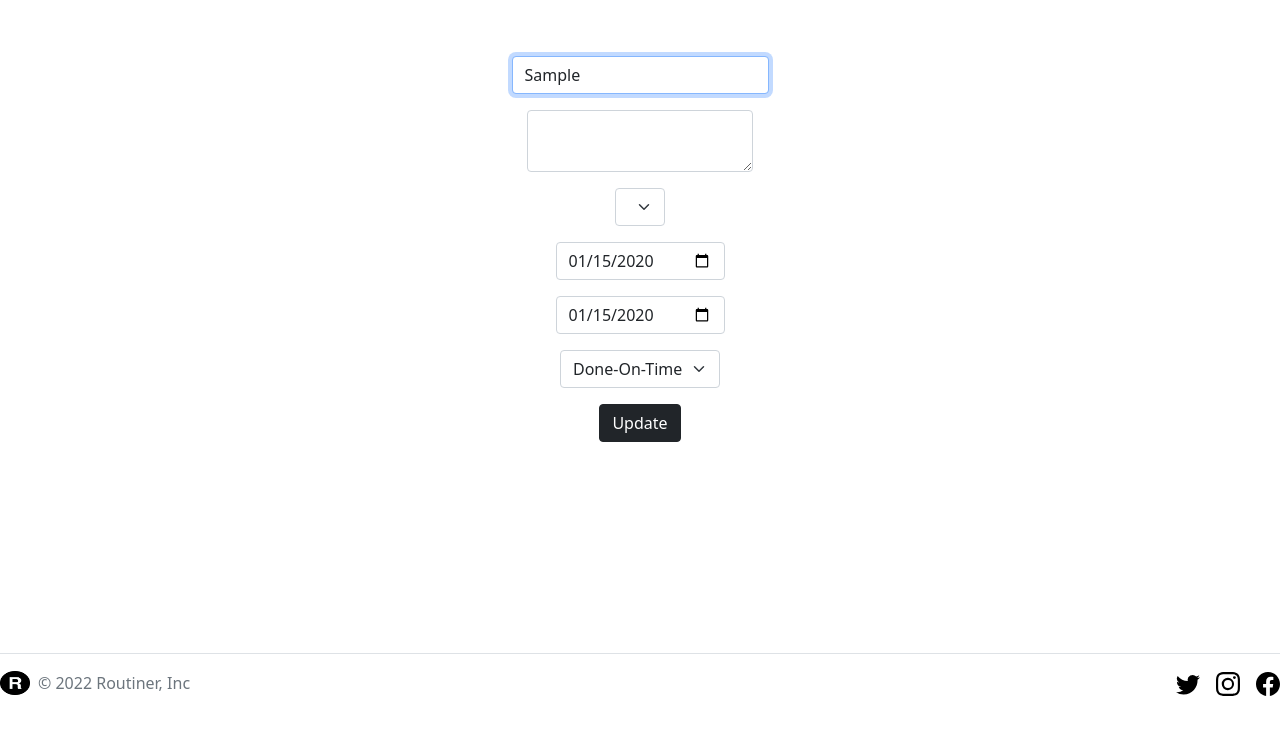
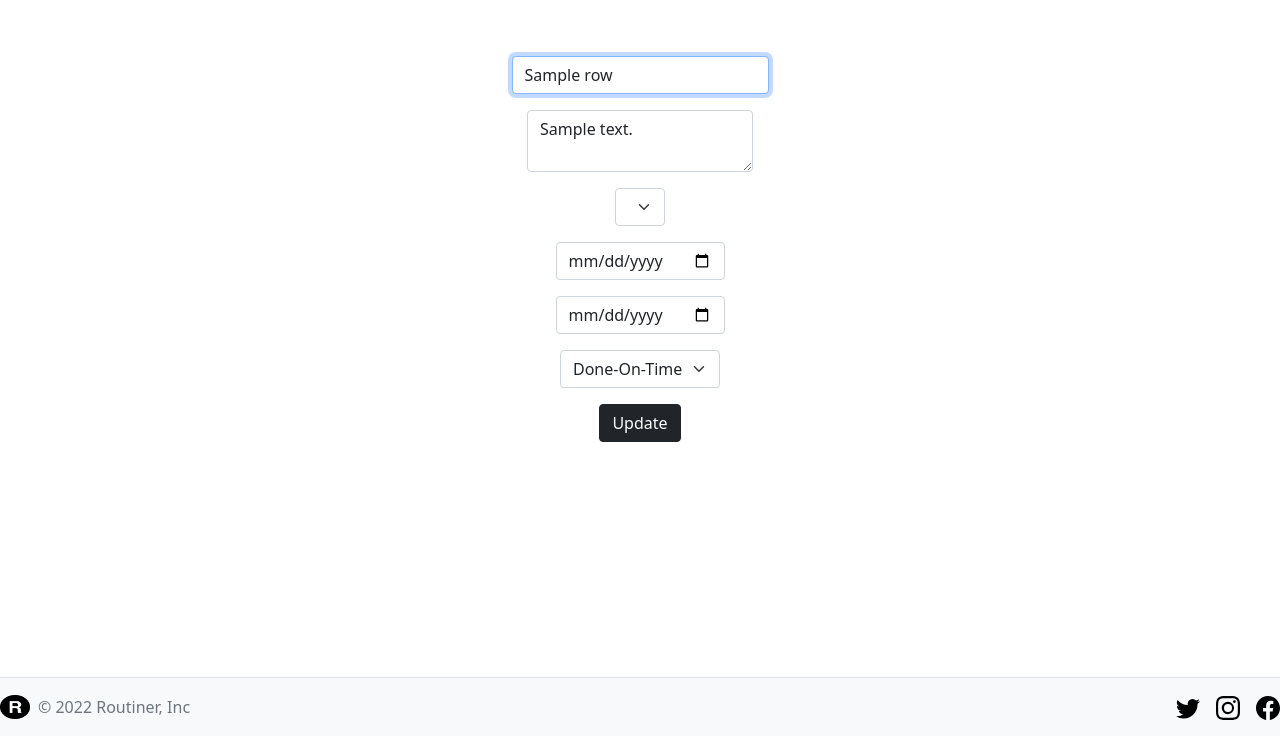
Before and after one commit to ahmedelbrmbaly/routiner, a Flask app: template templates/edit.html in a window 1280 px wide. Shown: the part 64-800 px from the top of the page. Run offline with Flask 2, Linux system fonts and the light colour scheme; the template is opened without the code that fills it: most values are stand-ins (such as "Sample title", 1, 10 or a date in 2020); lists and menus that the app fills with data are empty; some libraries are stand-ins or nearby versions.

Commit message:
UI bugs correction

```diff
--- a/app.py
+++ b/app.py
@@ -180,8 +180,14 @@
 @login_required
 def index():
     rows = db.execute("SELECT * FROM routines WHERE user_id = ?", session["user_id"])
+    rowIdHash = {}
+    rowId = {}
+    for row in rows:
+        s = 'row'+ str(row['ID'])
+        rowId[row['ID']] = s
+        rowIdHash[row['ID']] = '#' + str( rowId[row['ID']])
 
-    return render_template("index.html", rows=rows )
+    return render_template("index.html", rows=rows, rowId=rowId, rowIdHash=rowIdHash )
 
 
 
--- a/templates/edit.html
+++ b/templates/edit.html
@@ -3,10 +3,17 @@
 
 <!-- add form -->
 <br />
-<form action=""{{url_for('edit', routine_id= row["ID"])}}"" method="post">
+<form action="{{url_for('edit', routine_id= row['ID'])}}" method="post">
   <div class="mb-3">
-    <input required autocomplete="off" autofocus class="form-control mx-auto
-    w-auto" name="name" type="text" value={{row["name"]}}>
+    <input
+      required
+      autocomplete="off"
+      autofocus
+      class="form-control mx-auto w-auto"
+      name="name"
+      type="text"
+      value="{{row['name']}}"
+    />
   </div>
 
   <div class="mb-3">
@@ -15,14 +22,14 @@
       class="form-control mx-auto w-auto"
       aria-label="With textarea"
       spellcheck="false"
-      value={{row["description"]}}
-    ></textarea>
+    >
+{{row['description']}}
+  </textarea
+    >
   </div>
 
   <div class="mb-3">
-    <select class="form-select mx-auto
-    w-auto" name="priority" id="priority1">
-
+    <select class="form-select mx-auto w-auto" name="priority" id="priority1">
       {%if row["priority"] == 1: %}
       <option disabled value="Priority">Priority</option>
       <option selected value="1">1</option>
@@ -67,18 +74,21 @@
   </div>
 
   <div class="mb-3">
-    <input class="form-control mx-auto w-auto"
-    type="date" id="start-date" name="start-date" value={{row["start_date"]}}
+    <input
+      class="form-control mx-auto w-auto"
+      type="date"
+      id="start-date"
+      name="start-date"
+      value="{{row['start_date']}}"
     />
   </div>
 
   <div class="mb-3">
-    <input class="form-control mx-auto w-auto"
-    type="date" id="end-date" name="start-date" value={{row["end_date"]}}
-    />
+    <input class="form-control mx-auto w-auto" type="date" id="end-date"
+    name="start-date" value="{{row['end_date']}}"" />
   </div>
   <div class="mb-3">
-  <select class="form-select  mx-auto w-auto" name="status" id="status1">
+    <select class="form-select mx-auto w-auto" name="status" id="status1">
       {%if row["status"] == "Done-On-Time":%}
       <option selected value="done-on-time">Done-On-Time</option>
       <option value="done">Done</option>
@@ -105,9 +115,6 @@
 
       {% endif %}
     </select>
-
-
-
   </div>
 
   <button class="btn btn-dark" type="submit">Update</button>
--- a/templates/layout.html
+++ b/templates/layout.html
@@ -12,7 +12,7 @@
     <title>Routiner: {% block title %}{% endblock %}</title>
 
     <!-- Icon -->
-    <link href="static\logo.png" rel="icon" />
+    <link href="\static\logo.png" rel="icon" />
 
     <!-- Link to bootstrap CSS -->
     <link
@@ -144,14 +144,14 @@
 
     <!-- Footer -->
     <footer
-      class="fixed-bottom footer d-flex flex-wrap justify-content-between align-items-center py-3 my-4 border-top"
+      class="fixed-bottom footer d-flex flex-wrap justify-content-between align-items-center py-3 my-6 border-top bg-light"
     >
       <div class="col-md-4 d-flex align-items-center">
         <a
           href="/"
           class="mb-3 me-2 mb-md-0 text-muted text-decoration-none lh-1"
         >
-          <img src="static\logo.png" class="bi" width="30" height="24" />
+          <img src="\static\logo.png" class="bi" width="30" height="24" />
         </a>
         <span class="text-muted">&copy; 2022 Routiner, Inc</span>
       </div>
```
Also changed, not shown: templates/index.html (+27 -15 lines), templates/profile.html (+11 -4 lines), README.md, routiner.db, 3 other files. Lines whose indentation alone changed are shown as unchanged.
